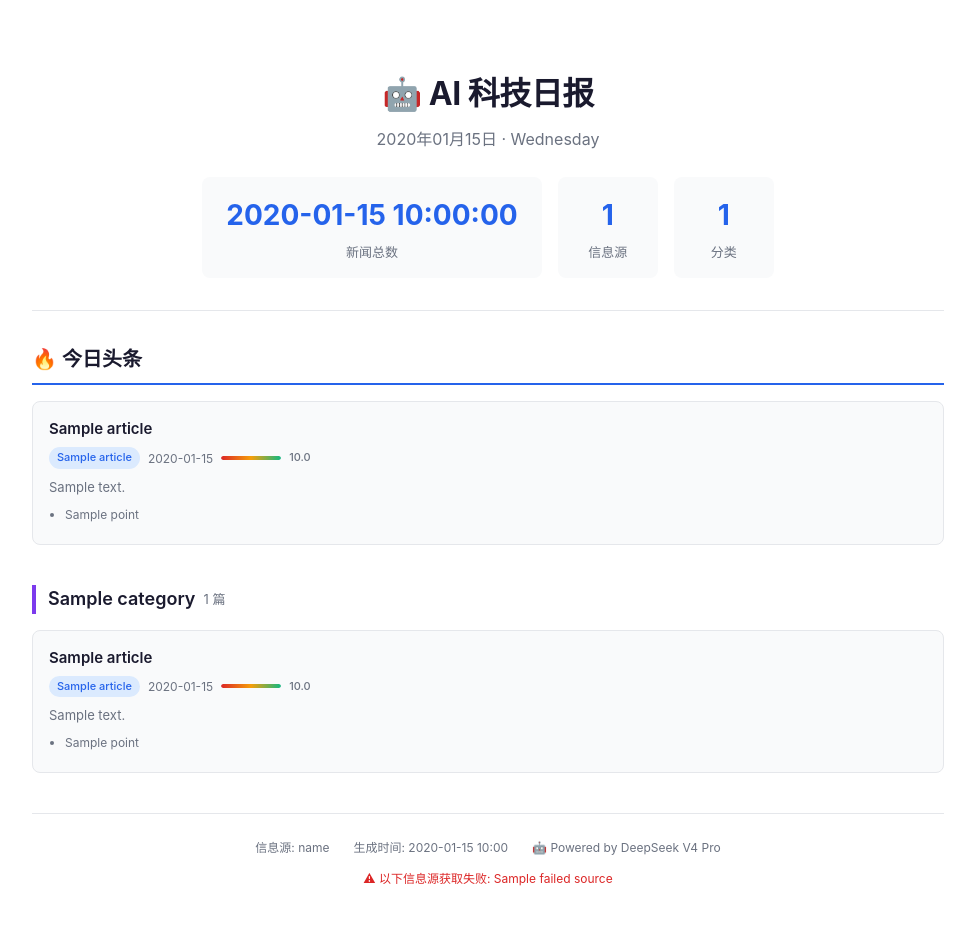
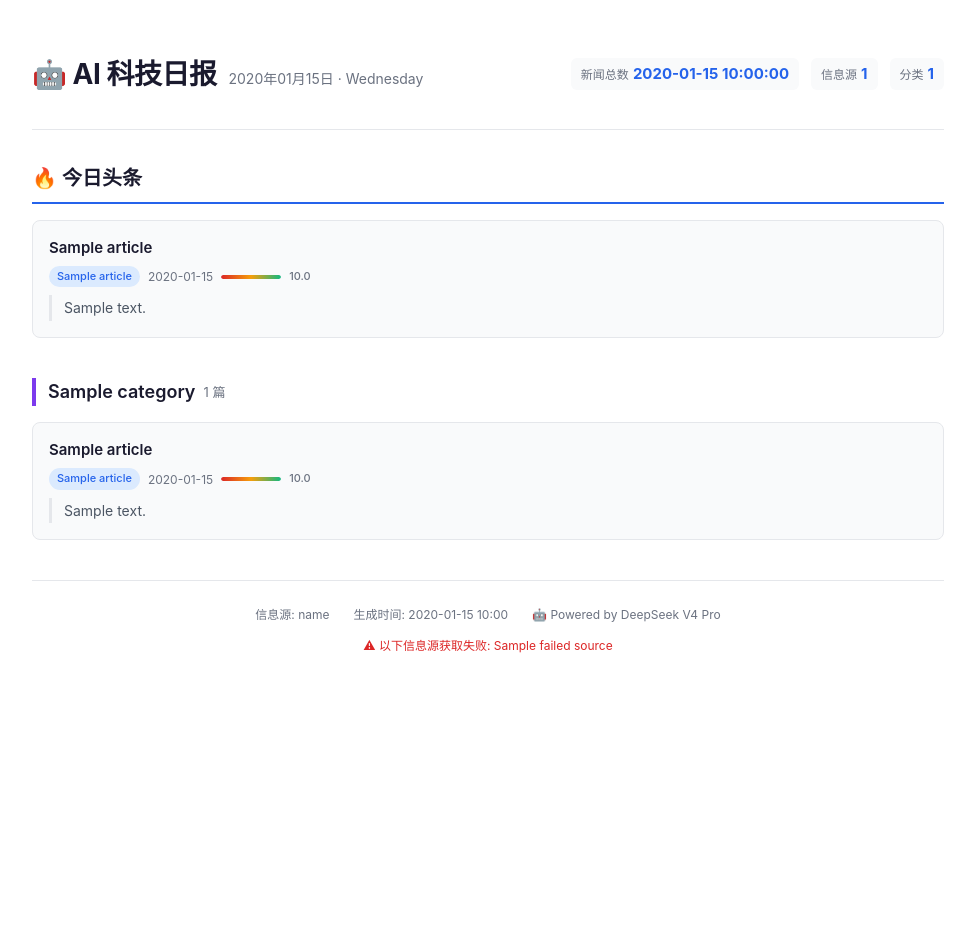
Before and after one commit to lichangqing2611/daily-report, a Python web app: template templates/report.html in a window 1280 px wide. Shown: the whole page, without its empty margins (152-1127 px from the left). After the commit the page ends 653 px from the top, so only its background shows below. Run offline with Jinja, Linux system fonts and the light colour scheme; the template is opened without the code that fills it: most values are stand-ins (such as "Sample title", 1, 10 or a date in 2020).

Commit message:
Update frontend display.

```diff
--- a/src/models.py
+++ b/src/models.py
@@ -32,7 +32,6 @@ class ProcessedArticle:
     category: str = "其他"
     chinese_summary: str = ""
     importance_score: float = 5.0
-    key_points: list[str] = field(default_factory=list)
     processing_timestamp: Optional[datetime] = None
 
 
--- a/src/processor.py
+++ b/src/processor.py
@@ -24,8 +24,7 @@ CATEGORIES = [
 
 SYSTEM_PROMPT = """你是一个中文AI科技新闻编辑。给定一批文章，对每篇文章返回一个JSON对象，包含以下字段：
 - category: 分类，必须是以下之一：{categories}
-- chinese_summary: 2-4句中文摘要。如果原文是英文，请翻译关键信息。
-- key_points: 3-5个中文要点，每点不超过30字
+- chinese_summary: 3-5句中文摘要，简洁精炼、信息密度高。如果原文是英文，请翻译关键信息。
 - importance_score: 重要性评分 1.0-10.0（浮点数），评分标准：
   * 9-10: 重大突破、行业里程碑事件
   * 7-8: 重要产品发布、关键技术进展
@@ -138,7 +137,6 @@ class NewsProcessor:
                 category=data.get("category", "其他"),
                 chinese_summary=data.get("chinese_summary", a.description[:200]),
                 importance_score=float(data.get("importance_score", 5.0)),
-                key_points=data.get("key_points", []),
                 processing_timestamp=datetime.now(),
             ))
         return results
--- a/src/sources/rss_feed.py
+++ b/src/sources/rss_feed.py
@@ -77,7 +77,7 @@ class RSSFeed(SourcePlugin):
                     all_articles.append(Article(
                         title=title,
                         url=link,
-                        source_name=f"{self.name} - {feed_name}",
+                        source_name=author if author else feed_name,
                         source_type="rss",
                         description=description[:500],
                         author=author or None,
--- a/templates/macros.html
+++ b/templates/macros.html
@@ -15,8 +15,8 @@
 
 {% macro stat_card(label, value, icon) %}
 <div class="stat-card">
-  <div class="stat-value">{{ value }}</div>
-  <div class="stat-label">{{ label }}</div>
+  <span class="stat-label">{{ label }}</span>
+  <span class="stat-value">{{ value }}</span>
 </div>
 {% endmacro %}
 
@@ -41,13 +41,6 @@
   {% elif article.description %}
   <p class="article-summary">{{ article.description[:200] }}</p>
   {% endif %}
-  {% if article.key_points %}
-  <ul class="key-points">
-    {% for point in article.key_points %}
-    <li>{{ point }}</li>
-    {% endfor %}
-  </ul>
-  {% endif %}
 </article>
 {% endmacro %}
 
--- a/templates/report.html
+++ b/templates/report.html
@@ -41,50 +41,60 @@
 
     /* ── Header ───────────────────── */
     header {
-      text-align: center;
-      padding: 48px 0 32px;
+      display: flex;
+      align-items: center;
+      justify-content: space-between;
+      padding: 32px 0;
       border-bottom: 1px solid var(--color-border);
       margin-bottom: 32px;
+      flex-wrap: wrap;
+      gap: 16px;
+    }
+
+    .header-brand {
+      display: flex;
+      align-items: baseline;
+      gap: 12px;
     }
 
     header h1 {
-      font-size: 32px;
+      font-size: 28px;
       font-weight: 700;
       letter-spacing: -0.5px;
-      margin-bottom: 8px;
+      margin: 0;
+      white-space: nowrap;
     }
 
     header .date {
-      font-size: 16px;
+      font-size: 14px;
       color: var(--color-text-secondary);
-      margin-bottom: 24px;
+      white-space: nowrap;
     }
 
     .stats-row {
       display: flex;
-      justify-content: center;
-      gap: 16px;
+      gap: 12px;
       flex-wrap: wrap;
     }
 
     .stat-card {
+      display: flex;
+      align-items: baseline;
+      gap: 4px;
+      padding: 4px 10px;
+      border-radius: 6px;
       background: var(--color-card-bg);
-      border-radius: var(--radius);
-      padding: 16px 24px;
-      text-align: center;
-      min-width: 100px;
     }
 
     .stat-value {
-      font-size: 28px;
+      font-size: 15px;
       font-weight: 700;
       color: var(--color-accent);
     }
 
     .stat-label {
-      font-size: 13px;
+      font-size: 12px;
       color: var(--color-text-secondary);
-      margin-top: 4px;
     }
 
     /* ── Top Stories ───────────────── */
@@ -217,23 +227,12 @@
     }
 
     .article-summary {
-      font-size: 13px;
-      color: var(--color-text-secondary);
-      line-height: 1.6;
-      margin-bottom: 8px;
-    }
-
-    .key-points {
-      margin: 8px 0 0 16px;
-      padding: 0;
-      list-style: disc;
-    }
-
-    .key-points li {
-      font-size: 12px;
-      color: var(--color-text-secondary);
-      margin-bottom: 4px;
-      line-height: 1.5;
+      font-size: 14px;
+      color: #4b5563;
+      line-height: 1.8;
+      padding-left: 12px;
+      border-left: 3px solid var(--color-border);
+      margin-bottom: 0;
     }
 
     /* ── Footer ───────────────────── */
@@ -262,7 +261,8 @@
     /* ── Responsive ────────────────── */
     @media (max-width: 768px) {
       .container { padding: 12px 16px; }
-      header { padding: 32px 0 24px; }
+      header { padding: 24px 0; flex-direction: column; text-align: center; }
+      .header-brand { flex-direction: column; align-items: center; gap: 4px; }
       header h1 { font-size: 24px; }
 
     }
@@ -278,8 +278,10 @@
   <div class="container">
     <!-- Header -->
     <header>
-      <h1>🤖 AI 科技日报</h1>
-      <p class="date">{{ report.report_date.strftime('%Y年%m月%d日') }} · {{ report.report_date.strftime('%A') }}</p>
+      <div class="header-brand">
+        <h1>🤖 AI 科技日报</h1>
+        <span class="date">{{ report.report_date.strftime('%Y年%m月%d日') }} · {{ report.report_date.strftime('%A') }}</span>
+      </div>
       <div class="stats-row">
         {{ stat_card("新闻总数", report.total_published) }}
         {{ stat_card("信息源", report.source_stats|length) }}
```
